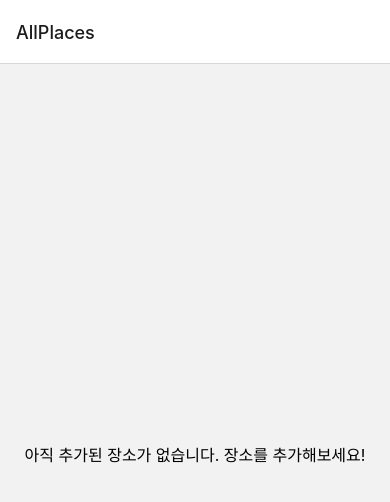
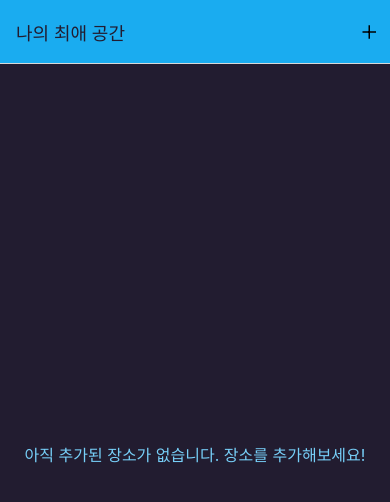
Before and after one commit to i-hope9/react-native-course, a React Native app: screen /AllPlaces in a window 390 px wide. Shown: the top 502 px of the page. Built offline with nearby package versions, Linux system fonts and the light colour scheme.

Commit message:
feat: AllPlaces 헤더 버튼 추가

```diff
--- a/App.js
+++ b/App.js
@@ -1,19 +1,45 @@
 import { NavigationContainer } from "@react-navigation/native";
-import { createStackNavigator } from "@react-navigation/stack";
 import AllPlaces from "./screens/AllPlaces";
 import AddPlace from "./screens/AddPlace";
 import { StatusBar } from "expo-status-bar";
+import IconButton from "./components/UI/IconButton";
+import { Colors } from "./constants/Colors";
+import { createNativeStackNavigator } from "@react-navigation/native-stack";
 
-const Stack = createStackNavigator();
+const Stack = createNativeStackNavigator();
 
 export default function App() {
   return (
     <>
       <StatusBar style="dark" />
       <NavigationContainer>
-        <Stack.Navigator>
-          <Stack.Screen name="AllPlaces" component={AllPlaces} />
-          <Stack.Screen name="AddPlace" component={AddPlace} />
+        <Stack.Navigator
+          screenOptions={{
+            headerStyle: { backgroundColor: Colors.primary500 },
+            headerTintColor: Colors.gray700,
+            contentStyle: { backgroundColor: Colors.gray700 },
+          }}
+        >
+          <Stack.Screen
+            name="AllPlaces"
+            component={AllPlaces}
+            options={({ navigation }) => ({
+              title: "나의 최애 공간",
+              headerRight: ({ tintedColor }) => (
+                <IconButton
+                  icon="add"
+                  color={tintedColor}
+                  size={24}
+                  onPress={() => navigation.navigate("AddPlace")}
+                />
+              ),
+            })}
+          />
+          <Stack.Screen
+            name="AddPlace"
+            component={AddPlace}
+            options={{ title: "최애 공간 추가" }}
+          />
         </Stack.Navigator>
       </NavigationContainer>
     </>
--- a/components/Places/PlacesList.jsx
+++ b/components/Places/PlacesList.jsx
@@ -1,5 +1,6 @@
 import { FlatList, StyleSheet, Text, View } from "react-native";
 import PlaceItem from "./PlaceItem";
+import { Colors } from "../../constants/Colors";
 
 export default function PlacesList({ places }) {
   if (!places || places.length === 0) {
@@ -28,5 +29,6 @@
   },
   fallbackText: {
     fontSize: 16,
+    color: Colors.primary200,
   },
 });
--- /dev/null
+++ b/components/UI/IconButton.jsx
@@ -0,0 +1,22 @@
+import { Pressable, StyleSheet, View } from "react-native";
+import { Ionicons } from "@expo/vector-icons";
+
+export default function IconButton({ icon, size, color, onPress }) {
+  return (
+    <Pressable
+      onPress={onPress}
+      style={({ pressed }) => [styles.button, pressed && styles.pressed]}
+    >
+      <Ionicons name={icon} size={size} color={color} />
+    </Pressable>
+  );
+}
+
+const styles = StyleSheet.create({
+  button: {
+    padding: 8,
+    justifyContent: "center",
+    alignItems: "center",
+  },
+  pressed: { opacity: 0.7 },
+});
--- /dev/null
+++ b/constants/Colors.js
@@ -0,0 +1,11 @@
+export const Colors = {
+  primary50: "#cfeffd",
+  primary100: "#a0defb",
+  primary200: "#77cff8",
+  primary400: "#44bdf5",
+  primary500: "#1aacf0",
+  primary700: "#0570c9",
+  primary800: "#003b88",
+  accent500: "#e6b30b",
+  gray700: "#221c30",
+};
--- a/package.json
+++ b/package.json
@@ -10,6 +10,7 @@
   },
   "dependencies": {
     "@react-navigation/native": "^6.1.7",
+    "@react-navigation/native-stack": "^6.9.13",
     "@react-navigation/stack": "^6.3.17",
     "expo": "~48.0.18",
     "expo-status-bar": "~1.4.4",
```
Also changed, not shown: 1 other file (tests, documents, lock files or other folders).
